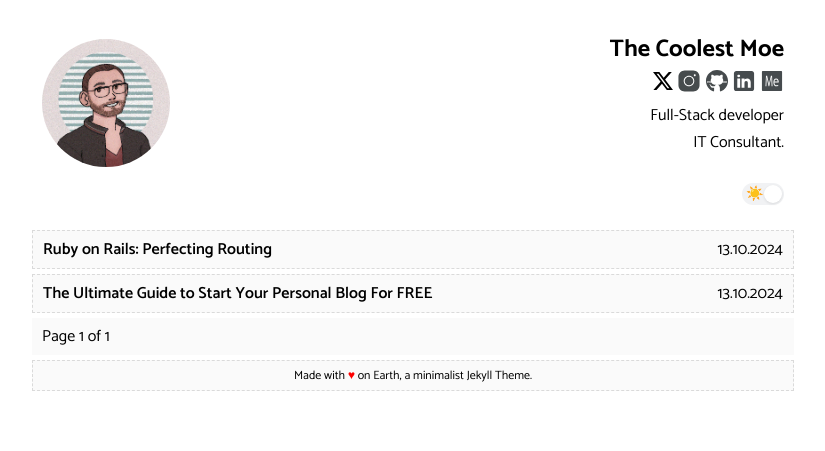
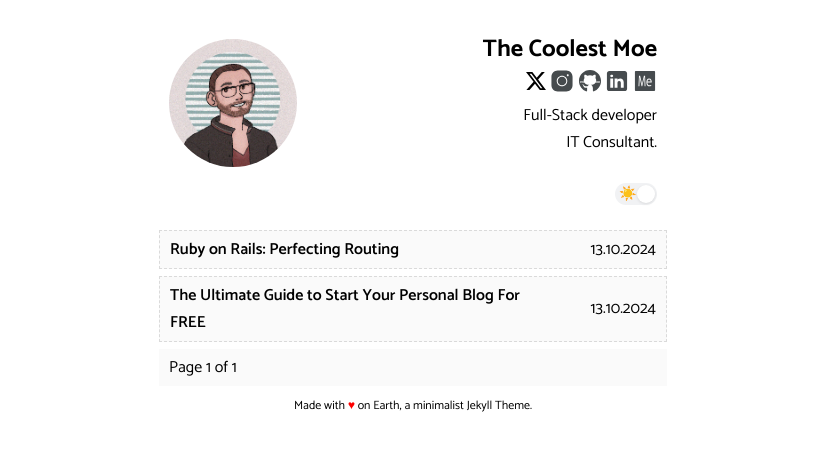
Before and after one commit to majnioui/majnioui.github.io, a Jekyll site: the page built from index.html, in a window 1280 px wide. Shown: the top 451 px of the page, without its empty margins (227-1052 px from the left). Built offline with Jekyll 4.4.1, drawn with Linux system fonts in a browser that asks for light colours; the list of posts is cut into pages by our own code; comment, search, counter and statistics services are not loaded.

Commit message:
adjust things

```diff
--- a/_layouts/default.html
+++ b/_layouts/default.html
@@ -3,7 +3,7 @@
 	<div class="profile">
 		<a href="{{ site.url }}"><img alt="Moe" src="{{site.author.picture}}" class="profile-image"></a>
 		<div class="profile-about">
-			<h2 style="margin-bottom: 0; font-weight: 700;">{{site.author.name}}</h2>
+			<h2 title="Measured by the domain names, not by any other means." style="margin-bottom: 0; font-weight: 700;">{{site.author.name}}</h2>
 			{% if site.author.facebook %}
 				<a href="https://facebook.com/{{site.author.facebook}}" target="_blank"><img alt="Facebook" src="assets/images/icon/facebook.svg" class="social-icon"></a>
 			{% endif %}
--- a/assets/css/style.css
+++ b/assets/css/style.css
@@ -28,7 +28,7 @@ body{
   flex-direction: row;
   flex-wrap: wrap;
   justify-content: space-between;
-  width: 60%;
+  width: 40%;
   margin-left: auto;
   margin-right: auto;
 }
@@ -47,8 +47,6 @@ body{
   justify-content: center;
   width: 100%;
   padding: 5px 10px;
-  background: var(--bg-color);
-  border:1px dashed var(--border-color);
   font-size: 12px;
 }
 
@@ -60,7 +58,7 @@ body{
   justify-content: space-between;
   align-items: center;
   padding: 5px 10px;
-  margin-bottom: 5px;
+  margin-bottom: 7px;
   background:var(--bg-color);
   border: 1px dashed var(--border-color);
 }
```
